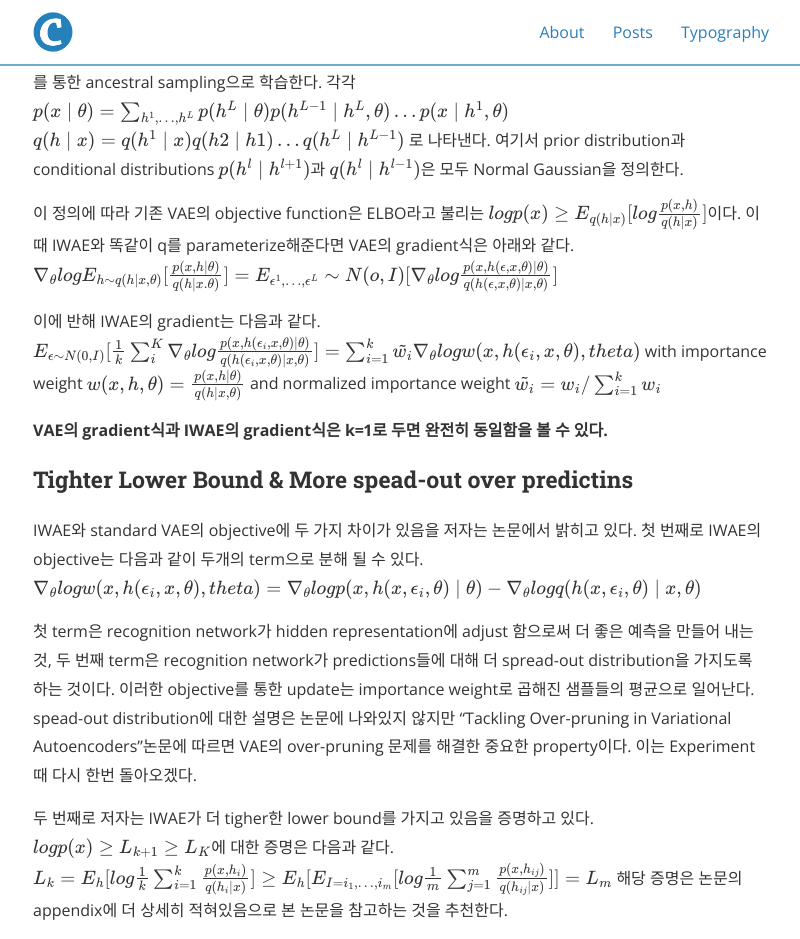
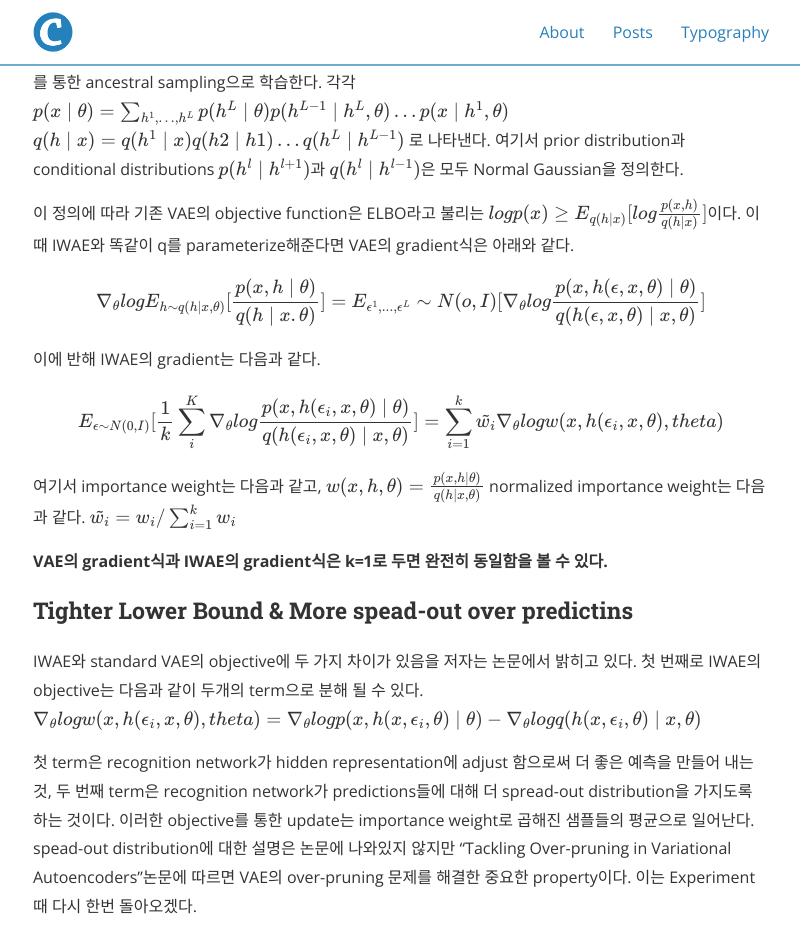
Before and after one commit to deep-generative-models-AIM5036/deep-generative-models-AIM5036.github.io, a Jekyll site: the page built from _posts/2022-11-13-IWAE.md, in a window 1280 px wide and 1400 px high, scrolled down 8039 px. Shown: the top 939 px of the window, without its empty margins (239-1039 px from the left). Built offline with Jekyll 4.4.1, drawn with Linux system fonts in a browser that asks for light colours; nearby versions of some CDN libraries; formulas are drawn with MathJax 3; some of the changed text lies outside the part shown.

Commit message:
Update 2022-11-13-IWAE.md
Signed-off-by: vapene <84373236+vapene@users.noreply.github.com>

```diff
--- a/_posts/2022-11-13-IWAE.md
+++ b/_posts/2022-11-13-IWAE.md
@@ -214,14 +214,14 @@ $q(h \mid x) = q(h^1 \mid x)q(h2 \mid h1)...q(h^L \mid h^{L-1})$
 
 이 정의에 따라 기존 VAE의 objective function은 ELBO라고 불리는 $logp(x) \geq E_{q(h \mid x)}[log\frac{p(x,h)}{q(h \mid x)}]$이다.
 이때 IWAE와 똑같이 q를 parameterize해준다면 VAE의 gradient식은 아래와 같다.
-$\nabla_{\theta}logE_{h \sim q(h \mid x,\theta)}[\frac{p(x,h \mid \theta)}{q(h \mid x.\theta)}] = E_{\epsilon^1,...,\epsilon^L} \sim N(o,I)[\nabla_{\theta}log \frac{p(x,h(\epsilon,x,\theta) \mid \theta)}{q(h(\epsilon,x,\theta) \mid x,\theta)}]$
+
+$$\nabla_{\theta}logE_{h \sim q(h \mid x,\theta)}[\frac{p(x,h \mid \theta)}{q(h \mid x.\theta)}] = E_{\epsilon^1,...,\epsilon^L} \sim N(o,I)[\nabla_{\theta}log \frac{p(x,h(\epsilon,x,\theta) \mid \theta)}{q(h(\epsilon,x,\theta) \mid x,\theta)}]$$
 
 이에 반해 IWAE의 gradient는 다음과 같다.
-$E_{\epsilon \sim N(0,I)}[\frac{1}{k}\sum_{i}^{K}\nabla_{\theta}log \frac{p(x,h(\epsilon_{i},x,\theta) \mid \theta)}{q(h(\epsilon_{i},x,\theta) \mid x,\theta)}] = \sum_{i=1}^{k}\tilde{w_i}\nabla_{\theta}logw(x,h(\epsilon_i,x,\theta),theta)$
-with importance weight
-$w(x,h,\theta) = \frac{p(x,h \mid \theta)}{q(h \mid x,\theta)}$
-and normalized importance weight
-$\tilde{w_i}= w_i/\sum_{i=1}^{k}w_i$
+
+$$E_{\epsilon \sim N(0,I)}[\frac{1}{k}\sum_{i}^{K}\nabla_{\theta}log \frac{p(x,h(\epsilon_{i},x,\theta) \mid \theta)}{q(h(\epsilon_{i},x,\theta) \mid x,\theta)}] = \sum_{i=1}^{k}\tilde{w_i}\nabla_{\theta}logw(x,h(\epsilon_i,x,\theta),theta)$$
+
+여기서 importance weight는 다음과 같고, $w(x,h,\theta) = \frac{p(x,h \mid \theta)}{q(h \mid x,\theta)}$ normalized importance weight는 다음과 같다. $\tilde{w_i}= w_i/\sum_{i=1}^{k}w_i$
 
 **VAE의 gradient식과 IWAE의 gradient식은 k=1로 두면 완전히 동일함을 볼 수 있다.**
 
@@ -235,7 +235,9 @@ $\nabla_{\theta}log w(x,h(\epsilon_i,x,\theta),theta) = \nabla_{\theta}log p(x,h
 
 두 번째로 저자는 IWAE가 더 tigher한 lower bound를 가지고 있음을 증명하고 있다.
 $log p(x) \geq L_{k+1} \geq L_{K}$에 대한 증명은 다음과 같다.
-$L_k = E_{h}[log\frac{1}{k}\sum_{i=1}^k\frac{p(x,h_i)}{q(h_i \mid x)}] \geq E_{h}[E_{I={i_1,...,i_m}}[log\frac{1}{m}\sum_{j=1}^m \frac{p(x,h_{ij})}{q(h_{ij} \mid x)}]] = L_m$
+
+$$L_k = E_{h}[log\frac{1}{k}\sum_{i=1}^k\frac{p(x,h_i)}{q(h_i \mid x)}] \geq E_{h}[E_{I={i_1,...,i_m}}[log\frac{1}{m}\sum_{j=1}^m \frac{p(x,h_{ij})}{q(h_{ij} \mid x)}]] = L_m$$
+
 해당 증명은 논문의 appendix에 더 상세히 적혀있음으로 본 논문을 참고하는 것을 추천한다.
 
 ## 7. Experiment
```
